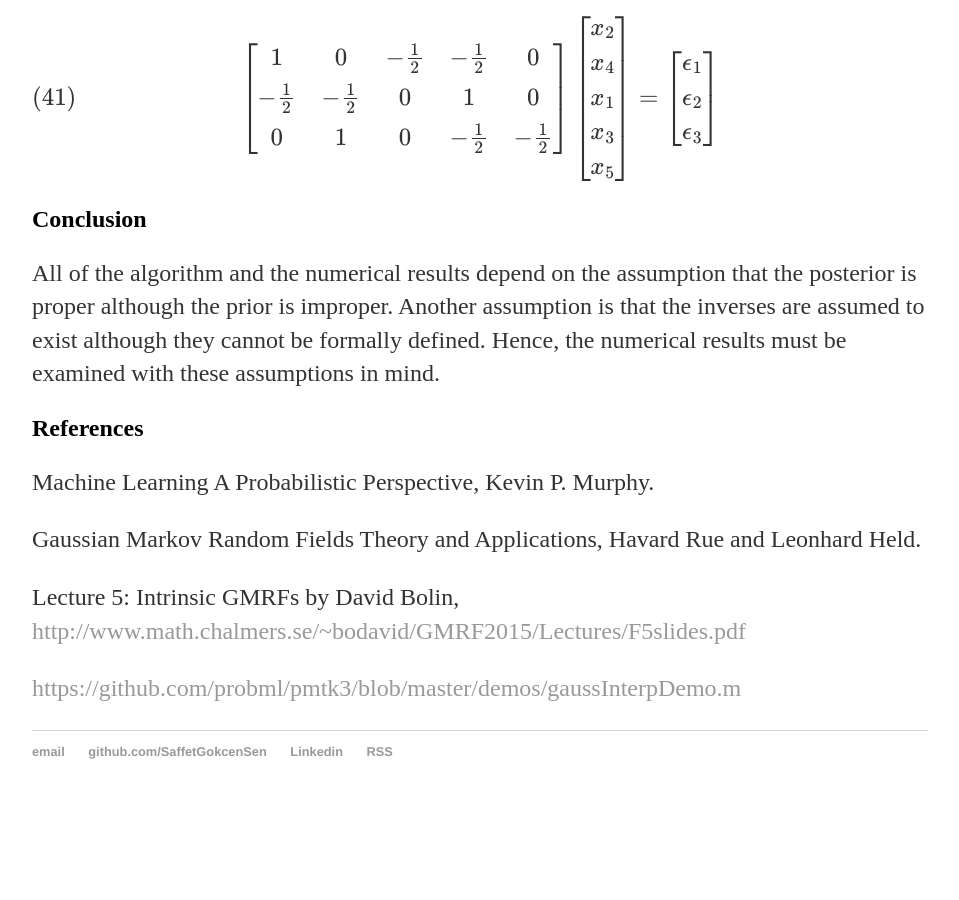
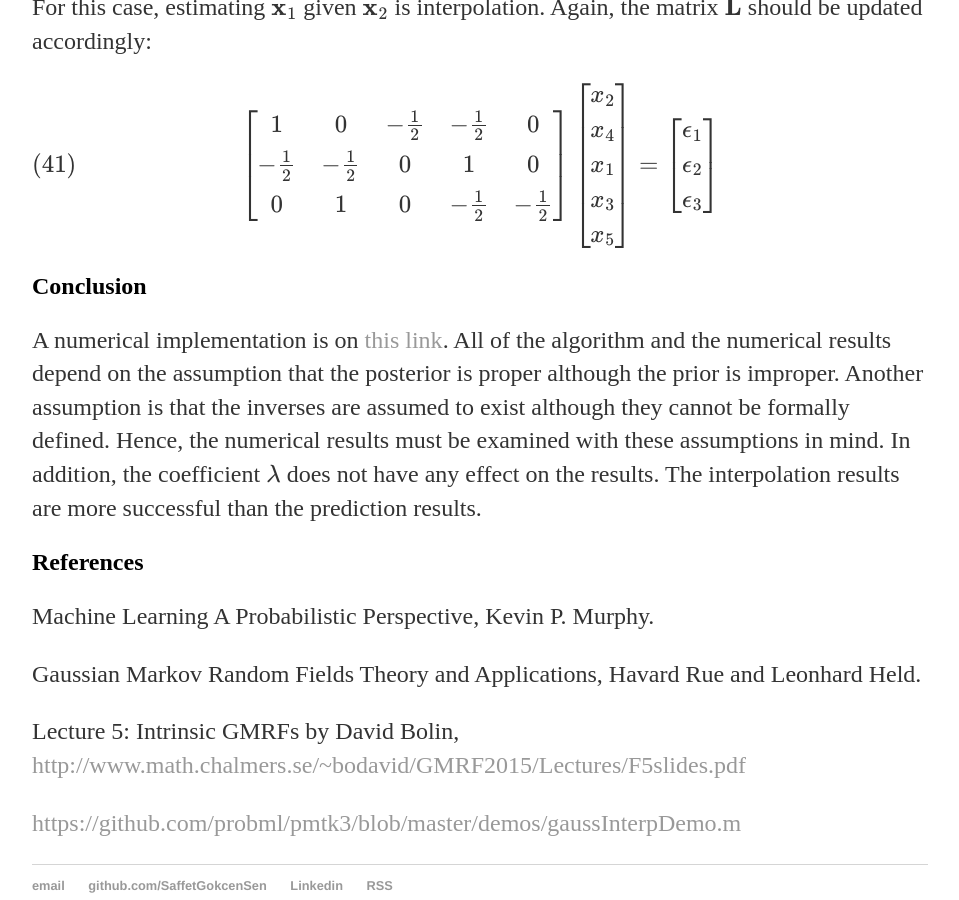
Before and after one commit to SaffetGokcenSen/saffetgokcensen.github.io, a Jekyll site: the page built from _posts/2020-06-26-backward-prediction-forward-prediction-and-interpolation-with-noise-free-data-using-jointly-gaussian-vectors.md, in a window 1280 px wide and 900 px high, scrolled down 6218 px. Shown: the whole window, without its empty margins (160-1119 px from the left). Built offline with Jekyll 4.4.1, drawn with Linux system fonts in a browser that asks for light colours; before the commit the page ends 7037 px from its top, so only the background shows below that; some of the changed text lies outside the part shown.

Commit message:
re-added the Jupyter notebook link

```diff
--- a/_posts/2020-06-26-backward-prediction-forward-prediction-and-interpolation-with-noise-free-data-using-jointly-gaussian-vectors.md
+++ b/_posts/2020-06-26-backward-prediction-forward-prediction-and-interpolation-with-noise-free-data-using-jointly-gaussian-vectors.md
@@ -4,7 +4,7 @@ author: SAFFET GÖKÇEN ŞEN
 title: Backward Prediction Forward Prediction And Interpolation With Noise Free Data Using Jointly Gaussian Vectors
 ---
 ## Introduction
-In this article, it is assumed that there is a one dimensional signal. This signal is noise free. Estimation is applied to the signal using the marginal and conditional probability information from the distribution of two vectors which are jointly Gaussian.
+In this article, it is assumed that there is a one dimensional signal. This signal is noise free. Estimation is applied to the signal using the marginal and conditional probability information from the distribution of two vectors which are jointly Gaussian. At the end of the article, a link is given to a Jupyter notebook. This notebook contains the Python code for an implementation.
 
 ## Marginal and Conditional Distributions of Two Jointly Gaussian Vectors
 The vector $\mathbf{x}$ is composed of or can be separated into two vectors $\mathbf{x}\_{1}$ and $\mathbf{x}\_{2}$:
@@ -274,7 +274,7 @@ For this case, estimating $\mathbf{x}\_{1}$ given $\mathbf{x}\_{2}$ is interpola
 \end{equation}
 
 ## Conclusion
-All of the algorithm and the numerical results depend on the assumption that the posterior is proper although the prior is improper. Another assumption is that the inverses are assumed to exist although they cannot be formally defined. Hence, the numerical results must be examined with these assumptions in mind.
+A numerical implementation is on  [this link](https://github.com/SaffetGokcenSen/Gaussian-Models/blob/master/estimating_noise_free_data_using_jointly_gaussian_vectors.ipynb). All of the algorithm and the numerical results depend on the assumption that the posterior is proper although the prior is improper. Another assumption is that the inverses are assumed to exist although they cannot be formally defined. Hence, the numerical results must be examined with these assumptions in mind. In addition, the coefficient $\lambda$ does not have any effect on the results. The interpolation results are more successful than the prediction results.
 
 ## References
 Machine Learning A Probabilistic Perspective, Kevin P. Murphy.
```
